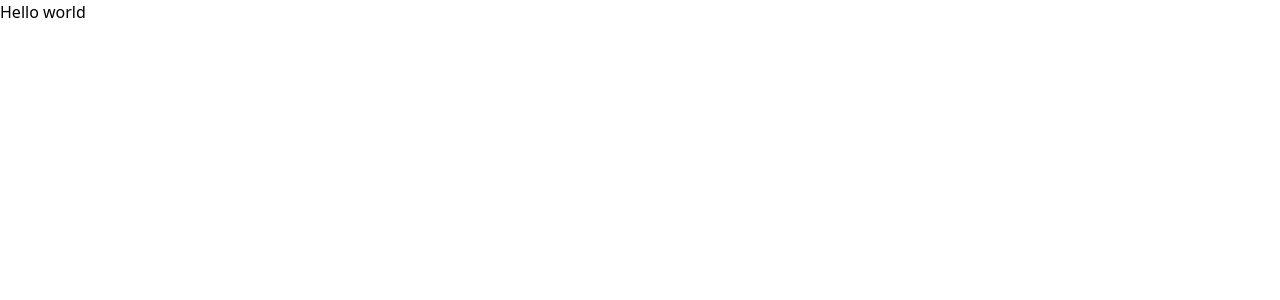
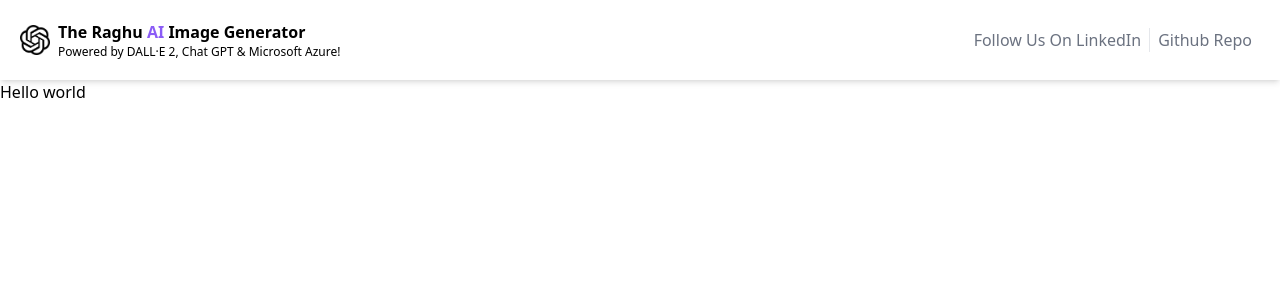
Before and after one commit to raghuraj-dev/ai-image-generator, a Next.js app: page / in a window 1280 px wide. Shown: the top 300 px of the page. Built offline with nearby package versions, Linux system fonts and the light colour scheme.

Commit message:
header component

```diff
--- a/app/layout.tsx
+++ b/app/layout.tsx
@@ -1,3 +1,4 @@
+import Header from "@/components/Header";
 import "../styles/globals.css";
 
 export const metadata = {
@@ -12,7 +13,14 @@
 }) {
     return (
         <html lang="en">
-            <body>{children}</body>
+            <body>
+                {/* Header */}
+                <Header />
+
+                {/* Prompt Input */}
+
+                {children}
+            </body>
         </html>
     );
 }
--- /dev/null
+++ b/components/Header.tsx
@@ -0,0 +1,40 @@
+import Image from "next/image";
+import Link from "next/link";
+
+function Header() {
+    return (
+        <header className="sticky top-0 z-50 flex justify-between bg-white p-5 shadow-md">
+            {/* left */}
+            <div className="flex items-center space-x-2">
+                <Image src="/chat-gpt.png" alt="logo" height={30} width={30} />
+
+                <div>
+                    <h1 className="font-bold">
+                        The Raghu <span className="text-violet-500">AI</span>{" "}
+                        Image Generator
+                    </h1>
+                    <h2 className="text-xs">
+                        Powered by DALL·E 2, Chat GPT & Microsoft Azure!
+                    </h2>
+                </div>
+            </div>
+
+            {/* right */}
+            <div className="flex text-xs md:text-base divide-x items-center text-gray-500">
+                <Link
+                    href="https://www.papareact.com"
+                    className="px-2 text-right font-light"
+                >
+                    Follow Us On LinkedIn
+                </Link>
+                <Link
+                    href="https://github.com/raghuraj-dev"
+                    className="px-2 font-light"
+                >
+                    Github Repo
+                </Link>
+            </div>
+        </header>
+    );
+}
+export default Header;
--- a/package.json
+++ b/package.json
@@ -21,5 +21,9 @@
     "react-dom": "18.2.0",
     "tailwindcss": "3.3.1",
     "typescript": "5.0.4"
+  },
+  "devDependencies": {
+    "prettier": "^2.8.7",
+    "prettier-plugin-tailwindcss": "^0.2.7"
   }
 }
```
Also changed, not shown: public/chat-gpt.png (added), 1 other file (tests, documents, lock files or other folders).
